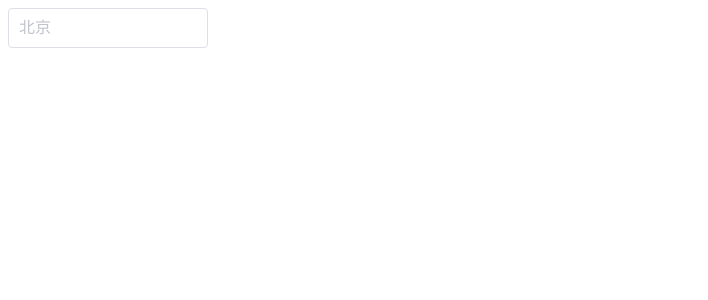
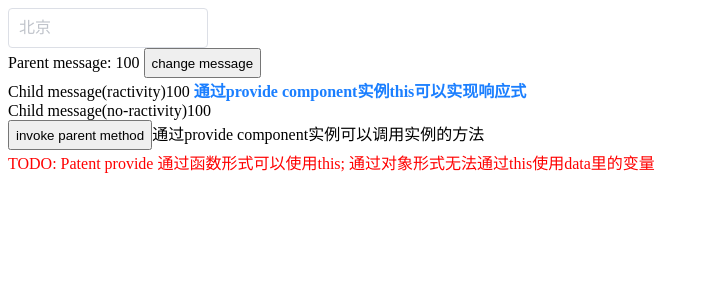
Before and after one commit to pythonfirst/vue-component, a Vue app: page / in a window 1280 px wide. Shown: the top 300 px of the page, without its empty margins (0-708 px from the left). Built offline with nearby package versions, Linux system fonts and the light colour scheme; a web font is replaced by a local one.

Commit message:
finish provide components

```diff
--- a/src/App.vue
+++ b/src/App.vue
@@ -1,12 +1,14 @@
 <template>
   <div id="app">
     <Search :suggestions="suggestions" @submit="handleSubmit"></Search>
+    <Parent></Parent>
   </div>
 </template>
 <script>
 import Search from "./components/Search";
+import Parent from "./components/provide/Parent";
 export default {
-  components: { Search },
+  components: { Search, Parent },
   data() {
     return {
       suggestions: [
@@ -35,4 +37,12 @@ export default {
   }
 };
 </script>
-<style scoped></style>
+<style>
+.todo {
+  color: red;
+}
+.important {
+  font-weight: 600;
+  color: #1b7fff;
+}
+</style>
--- a/src/components/Button.vue
+++ b/src/components/Button.vue
@@ -2,7 +2,7 @@
   <button
     :class="'i-button-' + size"
     :disabled="disabled"
-    style="backgroundColor: yellow; height: 30px;"
+    style="height: 30px;"
     @click="handleClick"
   >
     <slot name="icon"></slot>
@@ -14,7 +14,6 @@
 export default {
   name: "i-button",
   inheritAttrs: false,
-  inject: ["foo"],
   props: {
     size: {
       validator(value) {
@@ -27,15 +26,14 @@ export default {
     }
   },
   created() {
-    console.log(this.$attrs, this.foo);
     this.$on("on-click", function(msg) {
       console.log("msg", msg);
     });
   },
   methods: {
     handleClick(event) {
-      console.log("event", event, this.$parent.$options.name); // 通过this.$parent获取父组件实例及其数据
-      this.$emit("on-click", "hi");
+      // console.log("event", event, this.$parent.$options.name); // 通过this.$parent获取父组件实例及其数据
+      this.$emit("on-click", event);
     }
   }
 };
--- /dev/null
+++ b/src/components/provide/Child.vue
@@ -0,0 +1,35 @@
+<template>
+  <div>
+    <div>
+      Child message(ractivity){{ this.app.message }}
+      <span class="important">通过provide component实例this可以实现响应式</span>
+    </div>
+    <div>Child message(no-ractivity){{ this.message }}</div>
+    <Button @click.native="invokeParentMethod">invoke parent method</Button
+    ><span>通过provide component实例可以调用实例的方法</span>
+  </div>
+</template>
+
+<script>
+import Button from "../Button";
+export default {
+  name: "Child",
+  inject: ["message", "app"],
+  components: {
+    Button
+  },
+  mounted() {
+    // console.log('mounted message', this.message)
+  },
+  created() {
+    console.log("created message", this.message, this.app.message);
+  },
+  methods: {
+    invokeParentMethod() {
+      this.app.changeMessage();
+    }
+  }
+};
+</script>
+
+<style></style>
--- /dev/null
+++ b/src/components/provide/Parent.vue
@@ -0,0 +1,41 @@
+<template>
+  <div>
+    <div>
+      Parent message: {{ message }}
+      <Button @click.native="changeMessage">change message</Button>
+    </div>
+
+    <Child></Child>
+    <div class="todo">
+      TODO: Patent provide 通过函数形式可以使用this;
+      通过对象形式无法通过this使用data里的变量
+    </div>
+  </div>
+</template>
+
+<script>
+import Child from "./Child";
+import Button from "../Button";
+export default {
+  name: "Parent",
+  components: { Child, Button },
+  provide() {
+    return {
+      message: this.message,
+      app: this
+    };
+  },
+  data() {
+    return {
+      message: "100"
+    };
+  },
+  methods: {
+    changeMessage() {
+      this.message = Math.floor(Math.random() * 100);
+    }
+  }
+};
+</script>
+
+<style></style>
--- a/src/views/Home.vue
+++ b/src/views/Home.vue
@@ -1,29 +1,18 @@
 <template>
-  <div class="home">
-    <Input />
-  </div>
+  <div class="home"></div>
 </template>
 
 <script>
-import Input from "../components/Input";
 export default {
   name: "Home",
-  components: {
-    Input
-  },
+  components: {},
   provide() {
     return {
       foo: "foo"
     };
   },
   data() {
-    return {
-      suggestions: [
-        {
-          text: "北京"
-        }
-      ]
-    };
+    return {};
   }
 };
 </script>
```
